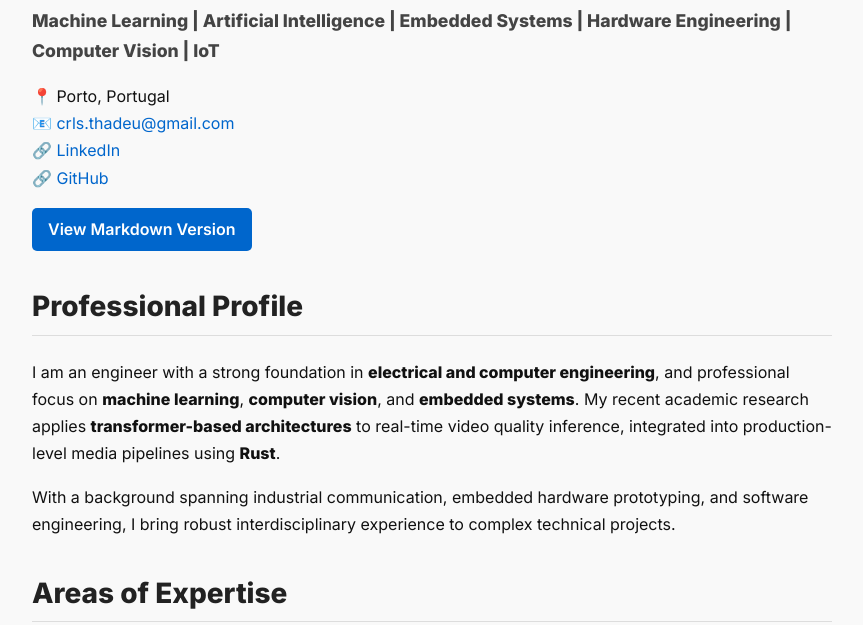
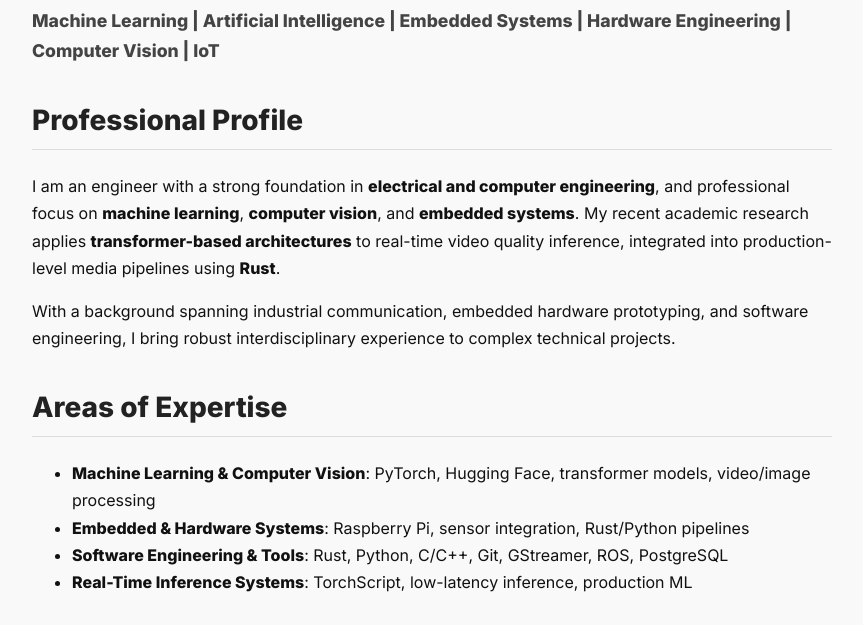
Before and after one commit to cthadeufaria/cthadeufaria.github.io, a plain HTML site: page index.html in a window 1280 px wide. Shown: the part 112-737 px from the top of the page, without its empty margins (208-1071 px from the left). Drawn offline with Linux system fonts and the light colour scheme.

Commit message:
fixed footer

```diff
--- a/index.html
+++ b/index.html
@@ -75,14 +75,6 @@
   <h1>cthadeufaria.github.io</h1>
   <p class="tagline"><strong>Machine Learning | Artificial Intelligence | Embedded Systems | Hardware Engineering | Computer Vision | IoT</strong></p>
 
-  <div class="contact">
-    📍 Porto, Portugal<br />
-    📧 <a href="mailto:crls.thadeu@gmail.com">crls.thadeu@gmail.com</a><br />
-    🔗 <a href="https://www.linkedin.com/in/carlos-faria-33b51291/">LinkedIn</a><br />
-    🔗 <a href="https://github.com/cthadeufaria">GitHub</a><br />
-    <a class="button-link" href="index.md">View Markdown Version</a>
-  </div>
-
   <h2>Professional Profile</h2>
   <p>I am an engineer with a strong foundation in <strong>electrical and computer engineering</strong>, and professional focus on <strong>machine learning</strong>, <strong>computer vision</strong>, and <strong>embedded systems</strong>. My recent academic research applies <strong>transformer-based architectures</strong> to real-time video quality inference, integrated into production-level media pipelines using <strong>Rust</strong>.</p>
   <p>With a background spanning industrial communication, embedded hardware prototyping, and software engineering, I bring robust interdisciplinary experience to complex technical projects.</p>
@@ -134,13 +126,18 @@
 
   <h2>Contact</h2>
   <p>If you're looking for engineering expertise in AI, embedded systems, or applied machine learning, feel free to reach out:</p>
-  <p>📧 <a href="mailto:crls.thadeu@gmail.com">crls.thadeu@gmail.com</a><br />
-     🔗 <a href="https://www.linkedin.com/in/carlos-faria-33b51291/">LinkedIn</a><br />
-     🔗 <a href="https://github.com/cthadeufaria">GitHub</a></p>
+  <div class="contact">
+    📍 Porto, Portugal<br />
+    📧 <a href="mailto:crls.thadeu@gmail.com">crls.thadeu@gmail.com</a><br />
+    🔗 <a href="https://www.linkedin.com/in/carlos-faria-33b51291/">LinkedIn</a><br />
+    🔗 <a href="https://github.com/cthadeufaria">GitHub</a><br />
+    <a class="button-link" href="index.md">View Markdown Version</a>
+  </div>
 
   <footer>
     &copy; 2025 Carlos Faria. All rights reserved.<br />
-    <a class="button-link" href="index.md">View Markdown Version</a>
+    <a class="button-link" href="README.md">View Markdown Version</a>
+
   </footer>
 </body>
 </html>
```
